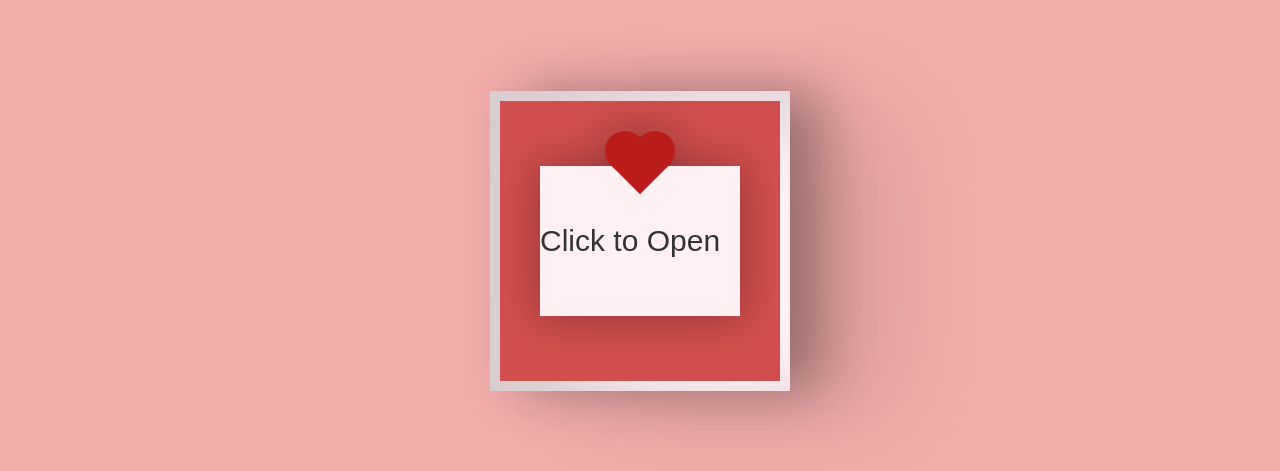
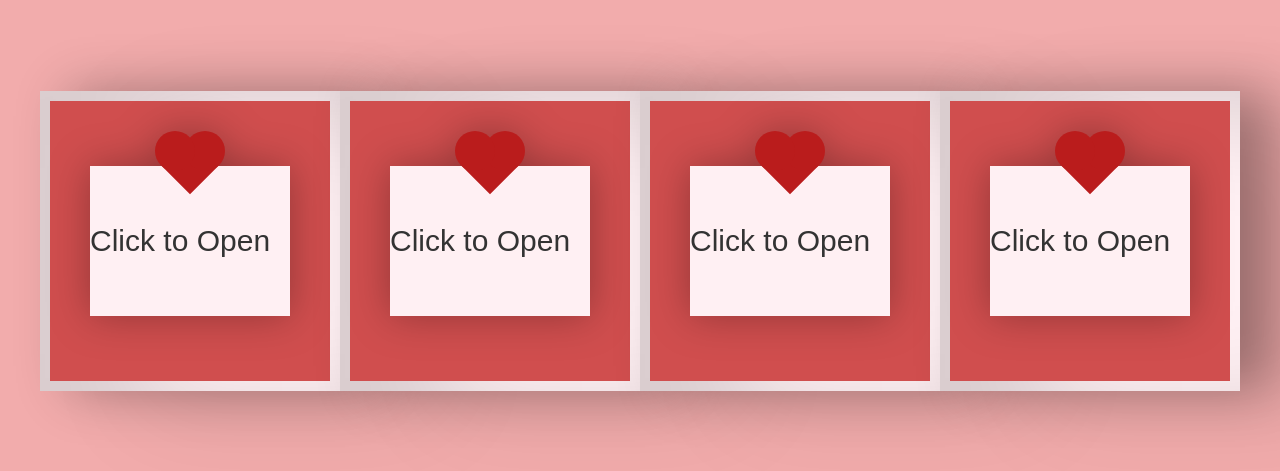
Before and after one commit to ODProgrammer/Owen, a plain HTML site: page index.html in a window 1280 px wide. Shown: the part 167-638 px from the top of the page. Drawn offline with Linux system fonts and the light colour scheme; a web font is replaced by a local one.

Commit message:
added multiple cards

```diff
--- a/index.html
+++ b/index.html
@@ -23,5 +23,56 @@
           <div class="eyes"></div>
       </div>
       </div>
+
+      <div class="valentines-day-card">
+        <input id="open1" type="checkbox">
+        <label class="open" for="open1"></label>
+      <div class="card-front">
+        <div class="note">Click to Open</div>
+      </div>
+        <div class="card-inside">
+          <div id="kurt-container">
+            <img id="kurtgago" src="kurt.png">
+          </div>
+          <div class="text-one">Happy</div>
+          <div class="heart"></div>
+          <div class="smile"></div>
+          <div class="eyes"></div>
+      </div>
+      </div>
+
+      <div class="valentines-day-card">
+        <input id="open2" type="checkbox">
+        <label class="open" for="open2"></label>
+      <div class="card-front">
+        <div class="note">Click to Open</div>
+      </div>
+        <div class="card-inside">
+          <div id="kurt-container">
+            <img id="kurtgago" src="kurt.png">
+          </div>
+          <div class="text-one">Happy</div>
+          <div class="heart"></div>
+          <div class="smile"></div>
+          <div class="eyes"></div>
+      </div>
+      </div>
+
+      <div class="valentines-day-card">
+        <input id="open3" type="checkbox">
+        <label class="open" for="open3"></label>
+      <div class="card-front">
+        <div class="note">Click to Open</div>
+      </div>
+        <div class="card-inside">
+          <div id="kurt-container">
+            <img id="kurtgago" src="kurt.png">
+          </div>
+          <div class="text-one">Happy</div>
+          <div class="heart"></div>
+          <div class="smile"></div>
+          <div class="eyes"></div>
+      </div>
+      </div>
 </body>
 </html>
--- a/styles.css
+++ b/styles.css
@@ -78,6 +78,67 @@ body {
     left:0;
     box-shadow: inset 100px 20px 100px rgba(0,0,0,.1), 30px 0 50px rgba(0,0,0,0.1);
   }
+
+  /* First Card */
+input#open1 {
+  display: none;
+}
+
+/* Adjust the selector to use the adjacent sibling combinator (+) */
+input#open1:checked ~ .card-front {
+  transform: rotateY(-155deg);
+  box-shadow: inset 100px 20px 100px rgba(0,0,0,.13), 30px 0 50px rgba(0,0,0,0.1);
+}
+
+input#open1:checked ~ .card-front:before {
+  z-index:5;
+  background-color: #fff0f3;
+  width:300px;
+  height:300px;
+  top:0;
+  left:0;
+  box-shadow: inset 100px 20px 100px rgba(0,0,0,.1), 30px 0 50px rgba(0,0,0,0.1);
+}
+
+/* Second Card */
+input#open2 {
+  display: none;
+}
+
+input#open2:checked ~ .card-front {
+  transform: rotateY(-155deg);
+  box-shadow: inset 100px 20px 100px rgba(0,0,0,.13), 30px 0 50px rgba(0,0,0,0.1);
+}
+
+input#open2:checked ~ .card-front:before {
+  z-index:5;
+  background-color: #fff0f3;
+  width:300px;
+  height:300px;
+  top:0;
+  left:0;
+  box-shadow: inset 100px 20px 100px rgba(0,0,0,.1), 30px 0 50px rgba(0,0,0,0.1);
+}
+
+/* Second Card */
+input#open3 {
+  display: none;
+}
+
+input#open3:checked ~ .card-front {
+  transform: rotateY(-155deg);
+  box-shadow: inset 100px 20px 100px rgba(0,0,0,.13), 30px 0 50px rgba(0,0,0,0.1);
+}
+
+input#open3:checked ~ .card-front:before {
+  z-index:5;
+  background-color: #fff0f3;
+  width:300px;
+  height:300px;
+  top:0;
+  left:0;
+  box-shadow: inset 100px 20px 100px rgba(0,0,0,.1), 30px 0 50px rgba(0,0,0,0.1);
+}
 
   #kurt-container{
     height: 50px;
```
